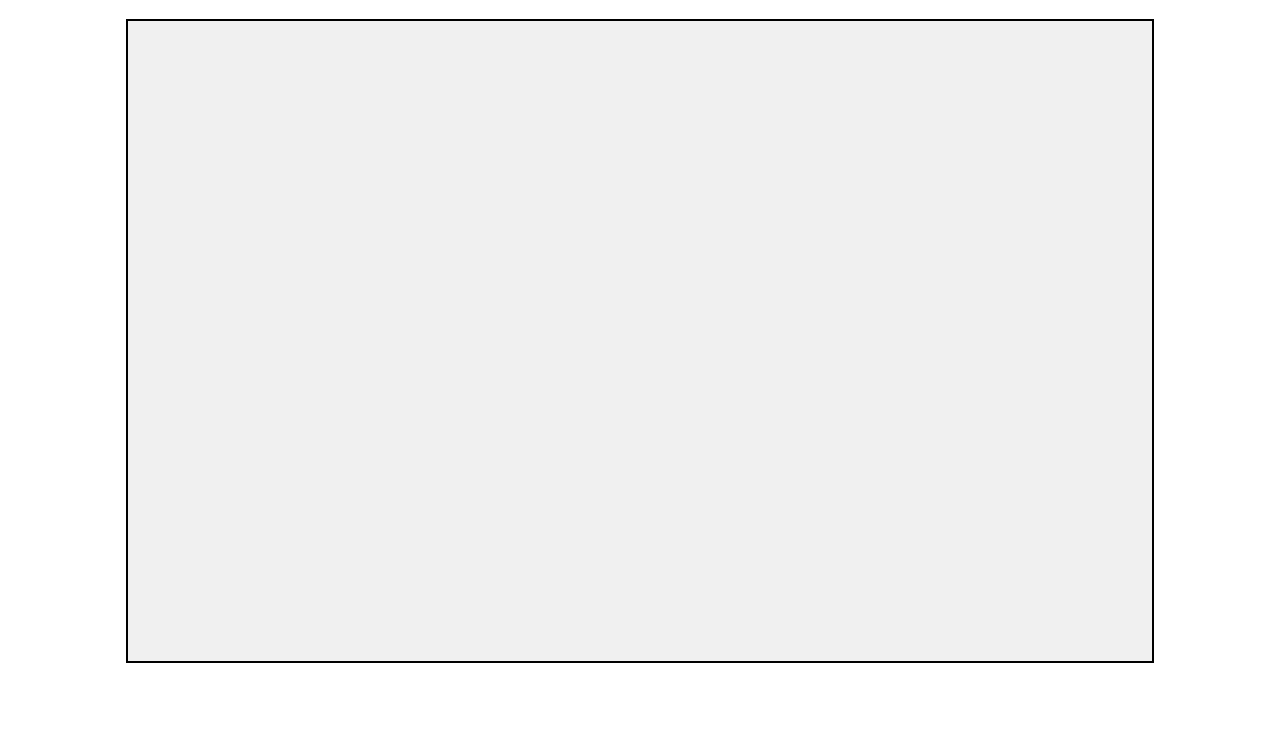
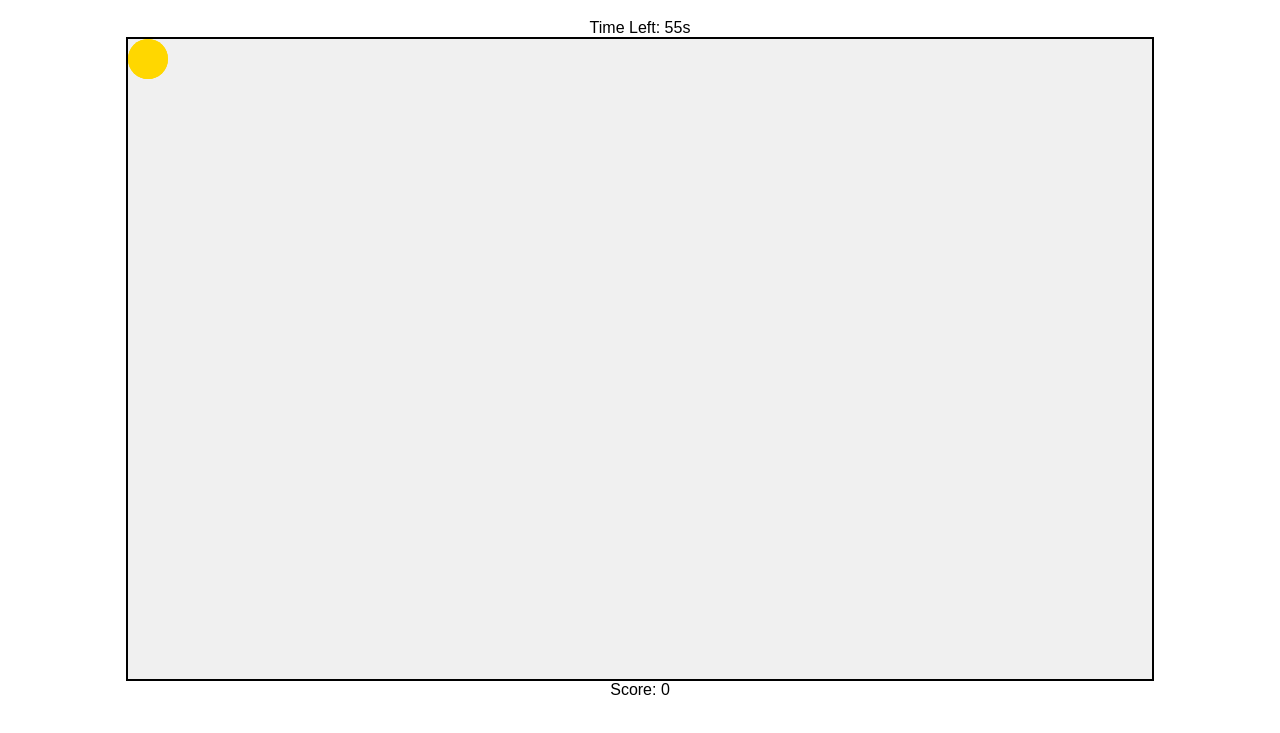
Before and after one commit to kicsiffelho/coinsgametest, a plain HTML site: page frontend/index.html in a window 1280 px wide. Shown: the part 61-794 px from the top of the page. Drawn offline with Linux system fonts and the light colour scheme.

Commit message:
Basic game machenic, timer, score

```diff
--- a/frontend/index.html
+++ b/frontend/index.html
@@ -8,8 +8,9 @@
 </head>
 <body>
     <h1>Click the Coins</h1>
+    <div id="timer">Time Left: 60s</div>
     <div id="game-area"></div>
-    <div id="score"></div>
+    <div id="score">Score: 0</div>
     <script src="script.js"></script>
 </body>
 </html>
--- a/frontend/script.js
+++ b/frontend/script.js
@@ -1,4 +1,5 @@
 let score = 0;
+let timeLeft = 60;
 const gameArea = document.getElementById('game-area');
 const scoreDisplay = document.getElementById('score');
 
@@ -6,12 +7,15 @@ const scoreDisplay = document.getElementById('score');
 function generateRandomPosition() {
     const x = Math.floor(Math.random() * (gameArea.offsetWidth - 40));
     const y = Math.floor(Math.random() * (gameArea.offsetHeight - 40));
+    console.log(`Coin position: (${x}, ${y})`);
     return ( x, y );
 }
 
 // Create and place coins in game area
 function createCoin() {
-    const coin = document.getElementById('div');
+    if (timeLeft <= 0) return;
+
+    const coin = document.createElement('div');
     coin.classList.add('coin');
     const { x, y } = generateRandomPosition();
     coin.style.left = `${x}px`;
@@ -34,5 +38,17 @@ function createCoin() {
     }, 2000);
 }
 
+// Update timer and end the game
+function updateTimer() {
+    timeLeft--;
+    document.getElementById('timer').textContent = `Time Left: ${timeLeft}s`;
+    if (timeLeft <= 0) {
+        clearInterval(coinInterval);
+        clearInterval(timerInterval);
+        alert(`Time's up! Your final score is ${score}`);
+    }
+}
+
 // Generate coins at intervals
-setInterval(createCoin, 1000);
+const coinInterval = setInterval(createCoin, 1000);
+const timerInterval = setInterval(updateTimer, 1000);
--- a/frontend/style.css
+++ b/frontend/style.css
@@ -18,4 +18,5 @@ body {
     background-color: gold;
     border-radius: 50%;
     position: absolute;
+    cursor: pointer;
 }
```
